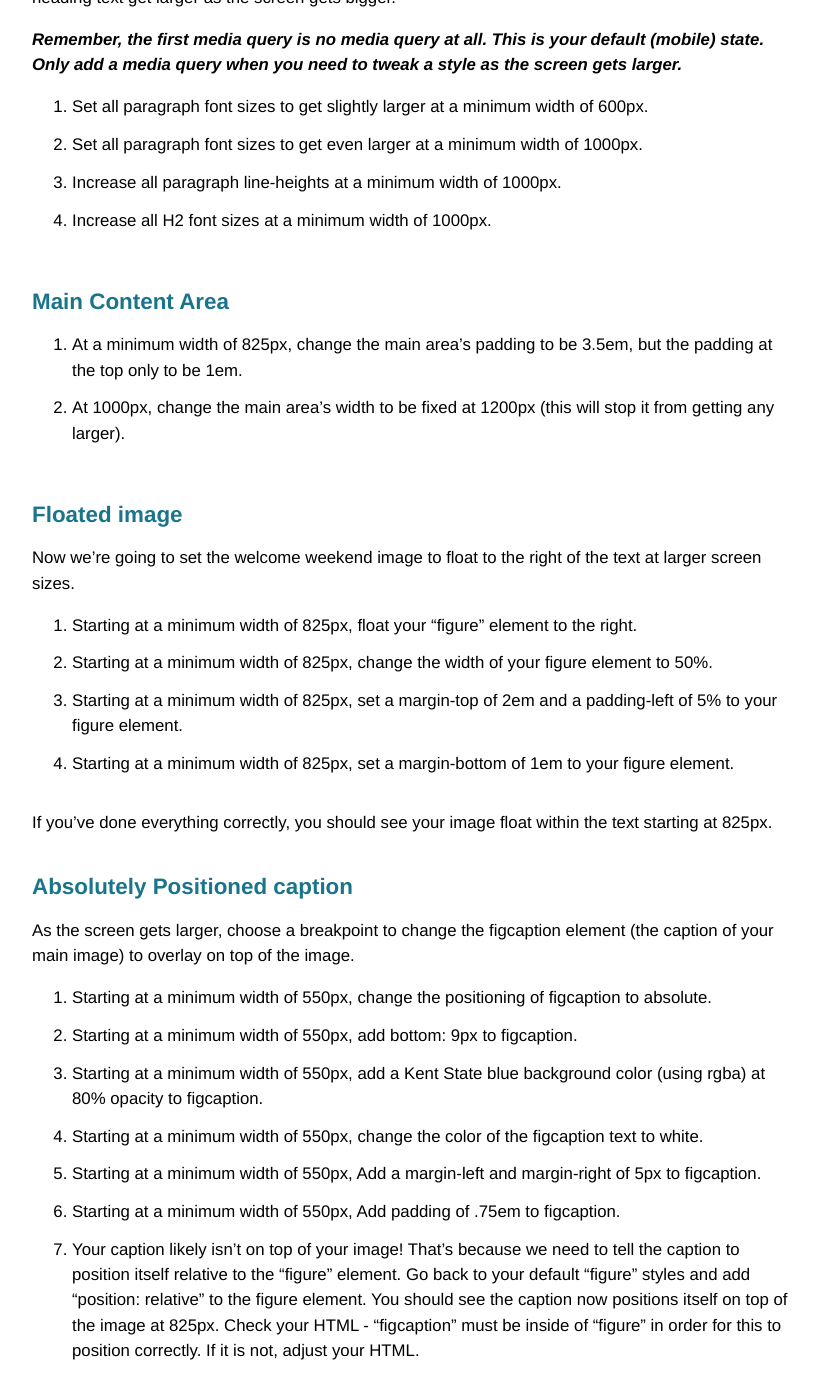
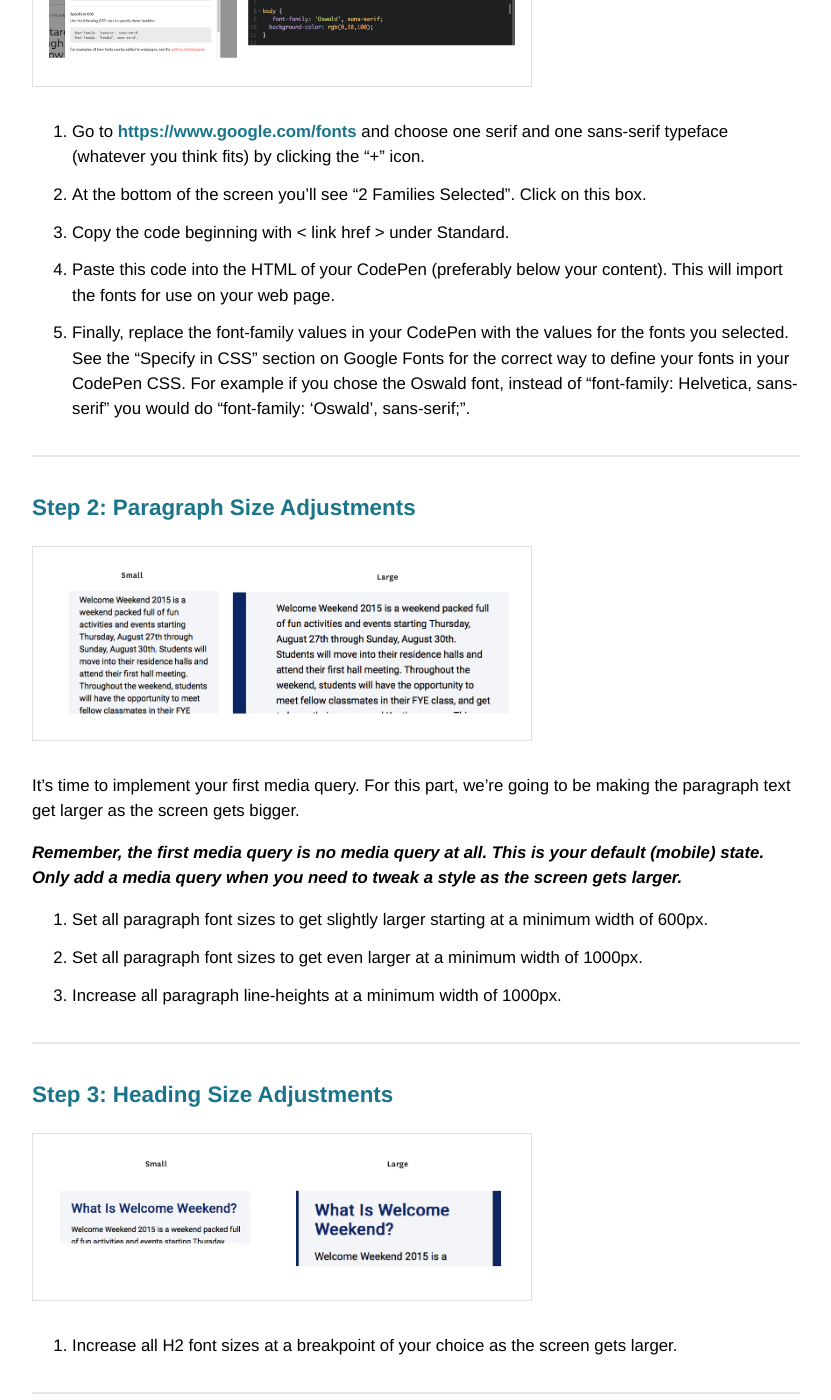
Before and after one commit to KentStateWeb/rwd, a Jekyll site: the page built from _assignments/layout.md, in a window 1280 px wide and 1400 px high, scrolled down 1487 px. Shown: the whole window, without its empty margins (224-1055 px from the left). Built offline with Jekyll 4.4.1, drawn with Linux system fonts in a browser that asks for light colours; some web fonts are replaced; some of the changed text lies outside the part shown.

Commit message:
Adjusted fonts and media queries assignment

```diff
--- a/_assignments/layout.md
+++ b/_assignments/layout.md
@@ -20,68 +20,112 @@
 
 Open your CSS Basics 2 assignment.  Instead of editing the original pen, click the "Fork" option at the top.  Click Settings and rename the forked pen using this structure: "Your Last Name - Layout/Media Queries".
 
-Remember these guidelines:
+You're going to be using fonts and media queries to add on to your website, making it work well at all screen sizes.
 
-* a. Order your media queries from smallest to largest
-* b. Organize your CSS by element (for example, header and footer)
-* c. Your first media query is no media at all.  These are your default styles.
+It should resemble the screenshots from these examples:
 
-### Choose New Fonts
+<a class="button small" href="../images/fonts/small.png">Small Screen Version</a>
+<a class="button small" href="../images/fonts/large.png">Large Screen Version</a>
 
-1. Replace the sans-serif and serif typefaces in the document with a Google Web Font.  Go to [https://www.google.com/fonts](https://www.google.com/fonts) and choose one serif and one sans-serif typeface (whatever you think fits) by clicking the "Select this Font option".
-2. At the bottom of the screen you'll see "2 Families Selected".  Select this box and choose the @IMPORT option.
-3. Copy this import code into the top of your CSS in CodePen.  Do not include the "Style" tags.  If you used the Standard option instead, put this code in your HTML.
-4. Replace the font-family values in your CodePen with the values for the fonts you selected.  See the Specify in CSS section on Google Fonts for the correct way to define your fonts in your CodePen CSS.
+**Remember these guidelines:**
 
-### Typography Changes
+1. Order your media queries from smallest to largest
+2. Organize your CSS by element (for example, header and footer)
+3. Your first media query is no media at all.  These are your default styles.
 
-It's time to implement your first media query.  For this part, we're going to be making the paragraph and heading text get larger as the screen gets bigger.
+---
+
+### Step 1: Choose New Fonts
+
+You're going to replace the sans-serif and serif typefaces in the document with a Google Web Font of your choice.
+
+<figure class="figure">
+<a href="../images/fonts/fonts.png"><img src="../images/fonts/fonts.png" alt="Fonts Example" /></a>
+</figure>
+
+1.  Go to [https://www.google.com/fonts](https://www.google.com/fonts) and choose one serif and one sans-serif typeface (whatever you think fits) by clicking the "+" icon.
+2. At the bottom of the screen you'll see "2 Families Selected".  Click on this box.
+3. Copy the code beginning with < link href > under Standard.
+4. Paste this code into the HTML of your CodePen (preferably below your content).  This will import the fonts for use on your web page.
+5. Finally, replace the font-family values in your CodePen with the values for the fonts you selected.  See the "Specify in CSS" section on Google Fonts for the correct way to define your fonts in your CodePen CSS.  For example if you chose the Oswald font, instead of "font-family: Helvetica, sans-serif" you would do "font-family: 'Oswald', sans-serif;".
+
+---
+
+### Step 2: Paragraph Size Adjustments
+
+<figure class="figure">
+<img src="../images/fonts/paragraph.png" alt="Heading Example" />
+</figure>
+
+It's time to implement your first media query.  For this part, we're going to be making the paragraph text get larger as the screen gets bigger.
 
 ***Remember, the first media query is no media query at all.  This is your default (mobile) state.  Only add a media query when you need to tweak a style as the screen gets larger.***
 
-1.  Set all paragraph font sizes to get slightly larger at a minimum width of 600px.
+1.  Set all paragraph font sizes to get slightly larger starting at a minimum width of 600px.
 2.  Set all paragraph font sizes to get even larger at a minimum width of 1000px.
 3.  Increase all paragraph line-heights at a minimum width of 1000px.
-4.  Increase all H2 font sizes at a minimum width of 1000px.
 
-### Main Content Area
+---
 
-1.  At a minimum width of 825px, change the main area's padding to be 3.5em, but the padding at the top only to be 1em.
-2. At 1000px, change the main area's width to be fixed at 1200px (this will stop it from getting any larger).
+### Step 3: Heading Size Adjustments
 
+<figure class="figure">
+<img src="../images/fonts/heading.png" alt="Heading Example" />
+</figure>
 
-### Floated image
+1.  Increase all H2 font sizes at a breakpoint of your choice as the screen gets larger.
+
+---
+
+### Step 4: Main Content Area Size
+
+<figure class="figure">
+<img src="../images/fonts/padding.png" alt="Padding Example" />
+</figure>
+
+1.  At a breakpoint width of your choice, change the main area to have more space inside of it (padding).
+2. Change the main area's maximum width to be fixed at 1200px (this will stop it from getting any larger).
+
+---
+
+### Step 5: Figure Image + Caption
 
 Now we're going to set the welcome weekend image to float to the right of the text at larger screen sizes.
 
-1. Starting at a minimum width of 825px, float your "figure" element to the right.
-2. Starting at a minimum width of 825px, change the width of your figure element to 50%.
-3. Starting at a minimum width of 825px, set a margin-top of 2em and a padding-left of 5% to your figure element.
-4. Starting at a minimum width of 825px, set a margin-bottom of 1em to your figure element.
+<figure class="figure">
+<img src="../images/fonts/image.png" alt="Figure Example" />
+</figure>
 
-If you've done everything correctly, you should see your image float within the text starting at 825px.
+1. At a starting breakpoint width of your choice, float your "figure" element (which should contain an image and caption) to the right. You'll need to look up how to use the "float" property.
+2. Change the width of your figure element to 50% at this same breakpoint.
+3. Add space on the top, left and bottom around your figure element at this same breakpoint.
 
+If you've done everything correctly, you should see your image float within the text starting at your breakpoint.
 
-### Absolutely Positioned caption
+---
 
-As the screen gets larger, choose a breakpoint to change the figcaption element (the caption of your main image) to overlay on top of the image.
+### Step 6:  Set the Logo To Get Bigger
 
-1.  Starting at a minimum width of 550px, change the positioning of figcaption to absolute.
-2.  Starting at a minimum width of 550px, add bottom: 9px to figcaption.
-3.  Starting at a minimum width of 550px, add a Kent State blue background color (using rgba) at 80% opacity to figcaption.
-4.  Starting at a minimum width of 550px, change the color of the figcaption text to white.
-5.  Starting at a minimum width of 550px, Add a margin-left and margin-right of 5px to figcaption.
-6.  Starting at a minimum width of 550px, Add padding of .75em to figcaption.
-7.  Your caption likely isn't on top of your image!  That's because we need to tell the caption to position itself relative to the "figure" element.  Go back to your default "figure" styles and add "position: relative" to the figure element.  You should see the caption now positions itself on top of the image at 825px.  Check your HTML - "figcaption" must be inside of "figure" in order for this to position correctly.  If it is not, adjust your HTML.
+<figure class="figure">
+<img src="../images/fonts/logo.png" alt="Logog Example" />
+</figure>
 
+1.  Once there is enough room, set the Destination Kent State logo ONLY to get slightly larger (increase the width).
+2.  Do this by giving the logo a CLASS name in the HTML and using that class in the CSS.  While this could be accomplished in other ways, I want you to practice using a class here.
+
+---
 
 ### Submitting the Assignment
 
-Your final product should look something close to mine, understanding that your fonts and screen widths will vary.  See the [Small Screen Version](/img/fonts-small.png) and [Large Screen Version](/img/fonts-large.png).
+Your final product should look something close to mine, understanding that your fonts and screen widths will vary.
 
-1. Once you're satisfied, go to Choose a View > Full Page > Copy the Live URL.
-2. View your newly completed website as a web page on different devices.  Does everything render correctly?
-3. After you've completed your testing, log in to Blackboard Learn to submit your assignment.  Go to Assignments > Assignment Name.  Under Write Submission, Paste both the URL of the Pen (Editor Mode) as well as the Full View  URL.  Click Submit.
+<a class="button small" href="../images/fonts/small.png">Small Screen Version</a>
+<a class="button small" href="../images/fonts/large.png">Large Screen Version</a>
+
+1. Once you're satisfied, copy the Editor Mode URL from CodePen
+2. Log in to Blackboard Learn to submit your assignment.  Go to Assignments > Assignment Name.  Under Write Submission, Paste the URL of the Pen (Editor Mode).  Click Submit.
+
+---
 
 ## Rubric
 
```
Also changed, not shown: _assignments/casestudy.md (+1 -1 lines), _assignments/css2.md (+1 -1 lines), _assignments/images/fonts/fonts.png (added), _assignments/images/fonts/heading.png (added), _assignments/images/fonts/image.png (added), _assignments/images/fonts/large.png (added), _assignments/images/fonts/logo.png (added), _assignments/images/fonts/padding.png (added), _assignments/images/fonts/paragraph.png (added), _assignments/images/fonts/small.png (added), 2 other files.
